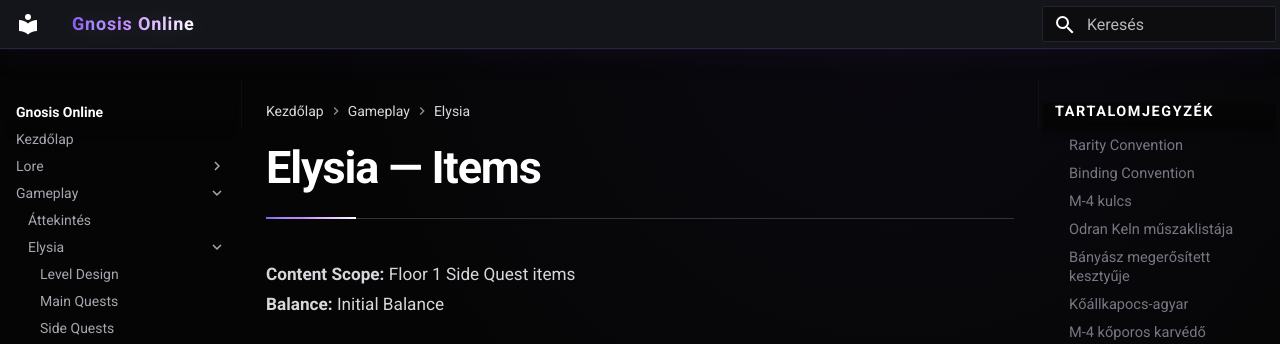
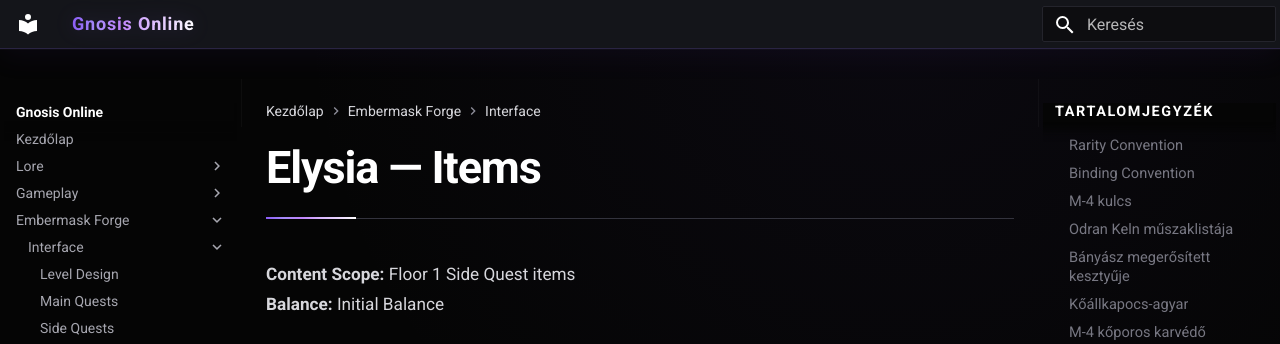
Before and after one commit to lyon1255/gnosis-online-docs, an MkDocs documentation site: the page built from docs/gameplay/items/elysia.md, in a window 1280 px wide and 900 px high. Shown: the top 344 px of the window. Built offline with MkDocs 1.6.1 and Material for MkDocs 9.7.7, drawn with Linux system fonts in a browser that asks for light colours; part of the change alters nothing that is shown.

Commit message:
Update mkdocs.yml

```diff
--- a/mkdocs.yml
+++ b/mkdocs.yml
@@ -42,6 +42,16 @@ nav:
           - Enemies: gameplay/enemies/elysia.md
           - Bosses: gameplay/bosses/elysia.md
 
+  - Embermask Forge:
+      - Interface:
+          - Level Design: gameplay/level-design.md
+          - Main Quests: gameplay/main-quests/elysia.md
+          - Side Quests: gameplay/side-quests/elysia.md
+          - NPCs: gameplay/npcs/elysia.md
+          - Items: gameplay/items/elysia.md
+          - Enemies: gameplay/enemies/elysia.md
+          - Bosses: gameplay/bosses/elysia.md
+
 plugins:
   - search
 
```
